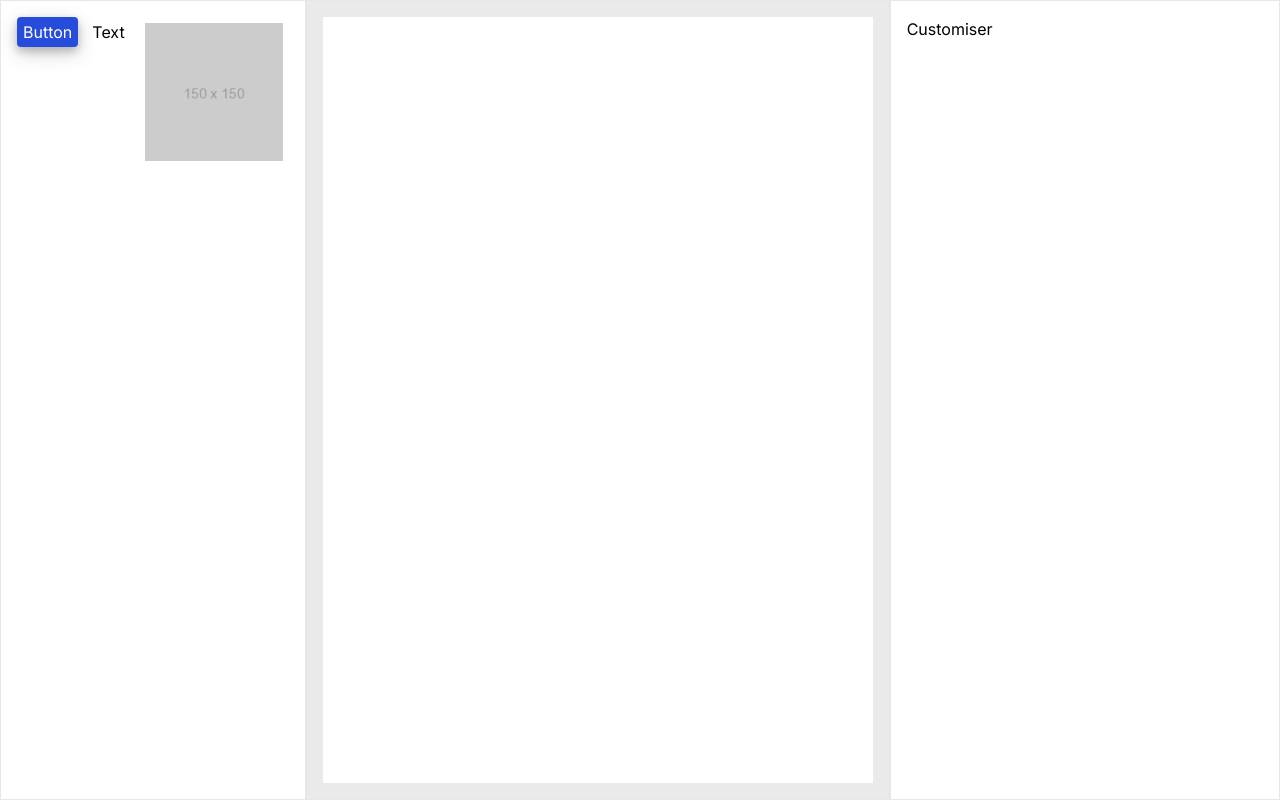
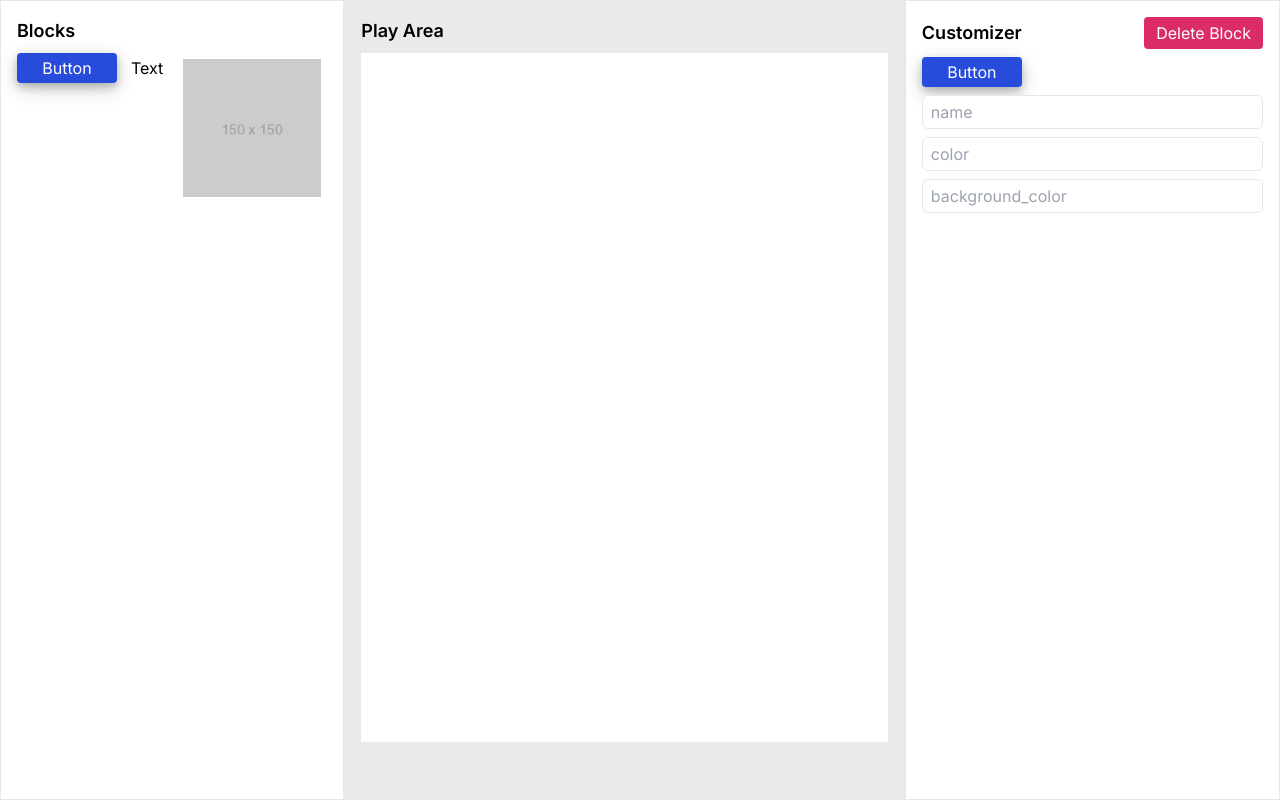
Before and after one commit to swapnil-talpade/mix-tool, a Next.js app: page / in a window 1280 px wide. Both pictures are taken after a click on the button "Button". Built offline with nearby package versions, Linux system fonts and the light colour scheme.

Commit message:
feat: add customizer and delete block

```diff
--- a/next.config.mjs
+++ b/next.config.mjs
@@ -1,4 +1,13 @@
 /** @type {import('next').NextConfig} */
-const nextConfig = {};
+const nextConfig = {
+  images: {
+    remotePatterns: [
+      {
+        protocol: "https",
+        hostname: "**",
+      },
+    ],
+  },
+};
 
 export default nextConfig;
--- a/src/app/app.tsx
+++ b/src/app/app.tsx
@@ -59,7 +59,9 @@ const App = () => {
       return block;
     });
 
-    const block = updatedBlockData.find((block) => block.blockId == active.id);
+    const block = active.data.current as BlockData;
+
+    setSelectedBlock(block);
 
     const isNewBlockPresent = updatedBlockData.some(
       (prevBlock) =>
@@ -81,6 +83,17 @@ const App = () => {
     setCanvasStyles({});
   };
 
+  const onDeleteBlockHandler = () => {
+    if (!selectedBlock) return;
+
+    const updatedBlockData = blockData.filter(
+      (block) => block.blockId !== selectedBlock.blockId
+    );
+
+    setBlockData(updatedBlockData);
+    setSelectedBlock(null);
+  };
+
   return (
     <DndContext
       sensors={sensors}
@@ -88,11 +101,13 @@ const App = () => {
       onDragMove={onDragMove}
       onDragEnd={onDragEnd}
     >
-      <div className="basis-1/4 border h-full p-4 relative">
+      <div className="basis-1/4 border h-full p-4 relative flex flex-col gap-2">
+        <span className="text-lg font-semibold">Blocks</span>
         <Blocks blocks={blockData} />
       </div>
-      <div className="basis-2/4 border h-full bg-[#EAEAEB] p-4">
-        <div className="grid grid-cols-30 h-full bg-white">
+      <div className="basis-2/4 border h-full bg-[#EAEAEB] p-4 flex flex-col gap-2">
+        <span className="text-lg font-semibold">Play Area</span>
+        <div className="grid grid-cols-30 h-[90%]  bg-white">
           {new Array(900).fill(0).map((_, index) => (
             <Canvas
               blocks={blockData}
@@ -104,8 +119,23 @@ const App = () => {
         </div>
       </div>
 
-      <div className="basis-1/3 border h-full p-4">
-        <Customiser />
+      <div className="basis-1/3 border h-full p-4 flex flex-col gap-2">
+        <div className="flex items-center justify-between">
+          <span className="text-lg font-semibold">Customizer</span>
+          {selectedBlock && (
+            <button
+              className="bg-[#DB2C66] px-3 py-1  text-white rounded-[4px]"
+              onClick={onDeleteBlockHandler}
+            >
+              Delete Block
+            </button>
+          )}
+        </div>
+        <Customiser
+          block={selectedBlock}
+          setBlockData={setBlockData}
+          blocks={blockData}
+        />
       </div>
     </DndContext>
   );
--- a/src/app/components/blocks/block-data.tsx
+++ b/src/app/components/blocks/block-data.tsx
@@ -13,6 +13,10 @@ export const BLOCK_DATA: BlockData[] = [
       background: "#274BDB",
       padding: "1px 6px",
       height: "30px",
+      width: "100px",
+      display: "flex",
+      justifyContent: "center",
+      alignItems: "center",
       color: "white",
       boxShadow:
         "0 4px 8px 0 rgba(0, 0, 0, 0.2), 0 6px 20px 0 rgba(0, 0, 0, 0.19)",
@@ -31,6 +35,9 @@ export const BLOCK_DATA: BlockData[] = [
       height: "30px",
       color: "black",
       cursor: "pointer",
+      display: "flex",
+      justifyContent: "center",
+      alignItems: "center",
     },
   },
   {
@@ -52,6 +59,9 @@ export const BLOCK_DATA: BlockData[] = [
       cursor: "pointer",
       width: "150px",
       height: "150px",
+      display: "flex",
+      justifyContent: "center",
+      alignItems: "center",
     },
   },
 ];
--- a/src/app/components/blocks/index.tsx
+++ b/src/app/components/blocks/index.tsx
@@ -18,6 +18,7 @@ const Blocks = ({ blocks }: BlocksProps) => {
             key={block.blockId}
             id={block.blockId.toString()}
             styles={block.defaultStyle}
+            data={block}
           >
             {block.content}
           </Draggable>
--- a/src/app/components/blocks/types.ts
+++ b/src/app/components/blocks/types.ts
@@ -14,3 +14,10 @@ export type BlockData = {
   defaultOrder: number;
   defaultStyle?: React.CSSProperties;
 };
+
+export enum CUSTOMIZATION {
+  Name = "name",
+  ImageSource = "image_source",
+  Color = "color",
+  BackgroundColor = "background_color",
+}
--- a/src/app/components/canvas/index.tsx
+++ b/src/app/components/canvas/index.tsx
@@ -26,6 +26,7 @@ const Canvas = ({ blocks, id, styles }: CanvasProps) => {
             key={block.blockId}
             id={block.blockId.toString()}
             styles={block.defaultStyle}
+            data={block}
           >
             {block.content}
           </Draggable>
--- a/src/app/components/customiser/index.tsx
+++ b/src/app/components/customiser/index.tsx
@@ -1,5 +1,95 @@
-const Customiser = () => {
-  return <div>Customiser</div>;
+import { useEffect, useState } from "react";
+import { BlockData, CUSTOMIZATION } from "../blocks/types";
+import { getCustomiserOptions } from "./util";
+import Image from "next/image";
+
+type CustomiserProps = {
+  block?: BlockData | null;
+  setBlockData: React.Dispatch<React.SetStateAction<BlockData[]>>;
+  blocks: BlockData[];
+};
+
+const Customiser = ({ block, setBlockData, blocks }: CustomiserProps) => {
+  if (!block) {
+    return <span>Please select a block to customize</span>;
+  }
+
+  const customizations = getCustomiserOptions(block);
+
+  const onCustomisationChange = (
+    event: React.ChangeEvent<HTMLInputElement>,
+    customization: CUSTOMIZATION
+  ) => {
+    try {
+      const updatedBlockData = blocks.map((blockData) => {
+        if (blockData.blockId === block.blockId) {
+          switch (customization) {
+            case CUSTOMIZATION.Name: {
+              return {
+                ...blockData,
+                content: <span>{event.target.value}</span>,
+              };
+            }
+            case CUSTOMIZATION.ImageSource: {
+              return {
+                ...blockData,
+                content: (
+                  <Image
+                    src={event.target.value}
+                    alt="placeholder-image"
+                    width={150}
+                    height={150}
+                  />
+                ),
+              };
+            }
+            case CUSTOMIZATION.Color: {
+              return {
+                ...blockData,
+                defaultStyle: {
+                  ...blockData.defaultStyle!,
+                  color: event.target.value,
+                },
+              };
+            }
+            case CUSTOMIZATION.BackgroundColor: {
+              return {
+                ...blockData,
+                defaultStyle: {
+                  ...blockData.defaultStyle!,
+                  background: event.target.value,
+                },
+              };
+            }
+          }
+        }
+
+        return blockData;
+      });
+
+      setBlockData(updatedBlockData);
+    } catch (e) {
+      console.log(e);
+    }
+  };
+
+  return (
+    <div className="flex flex-col gap-2 items-start">
+      <div style={block?.defaultStyle}>{block?.content}</div>
+      {customizations.map((customization) => {
+        return (
+          <div key={customization} className="w-full">
+            <input
+              type="text"
+              placeholder={customization}
+              className="border rounded-md px-2 py-1 w-full"
+              onChange={(event) => onCustomisationChange(event, customization)}
+            />
+          </div>
+        );
+      })}
+    </div>
+  );
 };
 
 export default Customiser;
--- /dev/null
+++ b/src/app/components/customiser/util.tsx
@@ -0,0 +1,19 @@
+import { BLOCK_TYPE, BlockData, CUSTOMIZATION } from "../blocks/types";
+
+export const getCustomiserOptions = (customiser: BlockData) => {
+  switch (customiser.type) {
+    case BLOCK_TYPE.ButtonBlock: {
+      return [
+        CUSTOMIZATION.Name,
+        CUSTOMIZATION.Color,
+        CUSTOMIZATION.BackgroundColor,
+      ];
+    }
+    case BLOCK_TYPE.TextBlock: {
+      return [CUSTOMIZATION.Name, CUSTOMIZATION.Color];
+    }
+    case BLOCK_TYPE.ImageBlock: {
+      return [CUSTOMIZATION.ImageSource];
+    }
+  }
+};
--- a/src/app/components/dragable/index.tsx
+++ b/src/app/components/dragable/index.tsx
@@ -1,17 +1,20 @@
 "use client";
 
 import { useDraggable } from "@dnd-kit/core";
+import { BlockData } from "../blocks/types";
 
 type DraggableProps = {
   children: React.ReactNode;
   id: string;
   styles?: React.CSSProperties;
+  data: BlockData;
 };
 
-const Draggable = ({ children, id, styles }: DraggableProps) => {
+const Draggable = ({ children, id, styles, data }: DraggableProps) => {
   const { attributes, listeners, setNodeRef, transform, isDragging } =
     useDraggable({
       id,
+      data: data,
     });
 
   const style = transform
```
